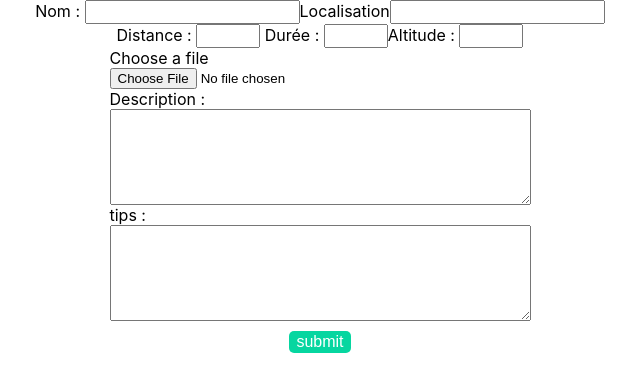
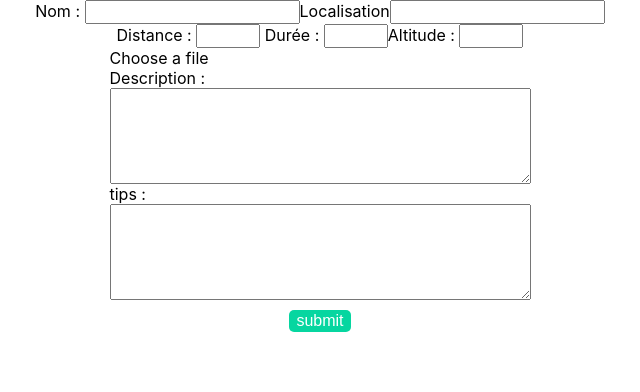
Before and after one commit to AlexandreByDefault/mqr, a Next.js app: page / in a window 1280 px wide. Shown: the top 392 px of the page, without its empty margins (320-960 px from the left). Built offline with nearby package versions, Linux system fonts and the light colour scheme.

Commit message:
wip: file input

```diff
--- a/component/Form/AdminForm.tsx
+++ b/component/Form/AdminForm.tsx
@@ -1,76 +1,46 @@
 import React from 'react'
-import styled, { css } from 'styled-components'
+import { ContainerForm, WrapperForm, Input, Button, Label, InputFile } from './AdminStyledForm'
 import { useForm } from "react-hook-form"
 import { ToastContainer, toast } from 'react-toastify';
 
+import style from './style.module.css'
 
-type Props ={
-  primary?: boolean
-  flex?: boolean
-  w?: boolean
-}
-const WrapperForm = styled.div<Props>`
-${props => props.flex && css` display:flex; flex-direction:column;`}
-margin:auto;
-`
-const Input = styled.input<Props>`
-${props => props.w && css`
-width:4rem;`}
-font-size:16px;
-`
-const ContainerForm = styled.div`
-display: flex;
-flex-direction: column;
-`
-const Button = styled.button`
-width: intrinsic;
-margin: 10px auto;
-background-color: #06d6a0;
-border: 1px solid transparent;
-border-radius: 5px;
-color: white;
-font-size: 16px;
-transition: all 200ms;
-&:hover{
-  background-color:#01a379;
-}
 
-`
-
-interface HickingProps<T> {
+interface HickingProps {
   name: string
-  location:string;
-  duration:number
-  altitude:number
+  location: string;
+  duration: number
+  altitude: number
   distance: number
-  description:string
-  tips:string
-  difficulty:string
+  description: string
+  tips: string
+  difficulty: string
   image: string
 }
 
 const AdminForm = () => {
-  const {register,handleSubmit} = useForm<HickingProps>({
-    defaultValues:{
-      name:'',
-      image:'',
-      location:'',
-      distance:0,
-      duration:0,
-      altitude:0,
-      difficulty:'',
-      description:'',
-      tips:'',
+  const { register, handleSubmit, reset } = useForm<HickingProps>({
+    defaultValues: {
+      name: '',
+      image: '',
+      location: '',
+      distance: 0,
+      duration: 0,
+      altitude: 0,
+      difficulty: '',
+      description: '',
+      tips: '',
 
     }
   })
+
   const onSubmit = () => {
+
   }
+
   return (
     <form onSubmit={handleSubmit(onSubmit)}>
       <ContainerForm>
-
-
         <WrapperForm >
           <label htmlFor="name">Nom : </label>
           <Input type="text" {...register('name')} />
@@ -86,8 +56,8 @@ const AdminForm = () => {
           <Input w type="number" step={0.1} min={0} />
         </WrapperForm>
         <WrapperForm flex>
-        <label htmlFor="file">Choose a file</label>
-      <input type="file" {...register("image")} />
+          <label htmlFor="image" >Choose a file</label>
+          <InputFile type="file" {...register("image")}/>
           <label htmlFor="description">Description : </label>
           <textarea {...register("description")} rows={6} cols={50}></textarea>
           <label htmlFor="description">tips : </label>
@@ -95,8 +65,6 @@ const AdminForm = () => {
         </WrapperForm>
         <Button>submit</Button>
       </ContainerForm>
-
-
     </form>
   )
 }
--- /dev/null
+++ b/component/Form/AdminStyledForm.ts
@@ -0,0 +1,54 @@
+import styled, { css } from 'styled-components'
+type Props ={
+    primary?: boolean
+    flex?: boolean
+    w?: boolean
+  }
+  export const WrapperForm = styled.div<Props>`
+  ${props => props.flex && css` display:flex; flex-direction:column;`}
+  margin:auto;
+  `
+  export const Input = styled.input<Props>`
+  ${props => props.w && css`
+  width:4rem;`}
+  font-size:16px;
+  `
+  export const ContainerForm = styled.div`
+  display: flex;
+  flex-direction: column;
+  `
+  export const Button = styled.button`
+  width: intrinsic;
+  margin: 10px auto;
+  background-color: #06d6a0;
+  border: 1px solid transparent;
+  border-radius: 5px;
+  color: white;
+  font-size: 16px;
+  transition: all 200ms;
+  &:hover{
+    background-color:#01a379;
+  }
+
+  `
+
+  export const Label = styled.label`
+  font-size: 1.25em;
+  font-weight: 700;
+  color: white;
+  background-color: black;
+  display: inline-block;
+  &:hover{
+    background-color: red;
+    cursor:pointer;
+    outline: 1px dotted #000;
+}
+  `
+  export const InputFile = styled.input`
+  width: 0.1px;
+	height: 0.1px;
+	opacity: 0;
+	position: absolute;
+  ${Label}
+
+  `
```
Lines whose indentation alone changed are shown as unchanged.
